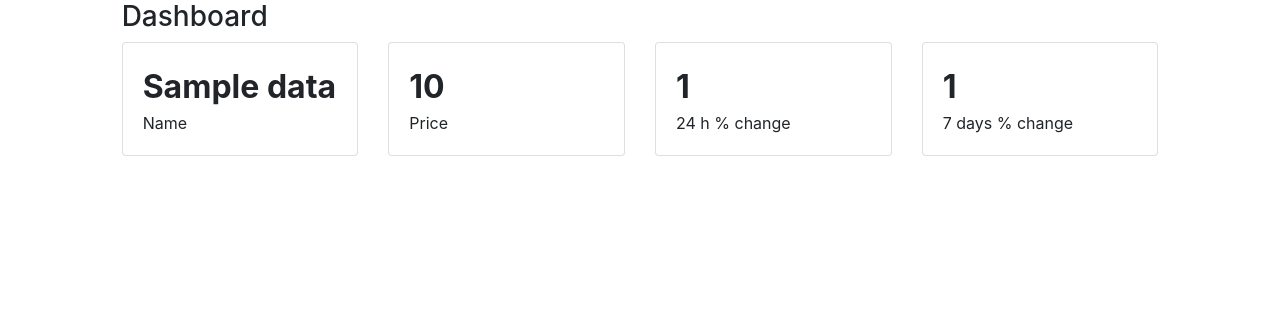
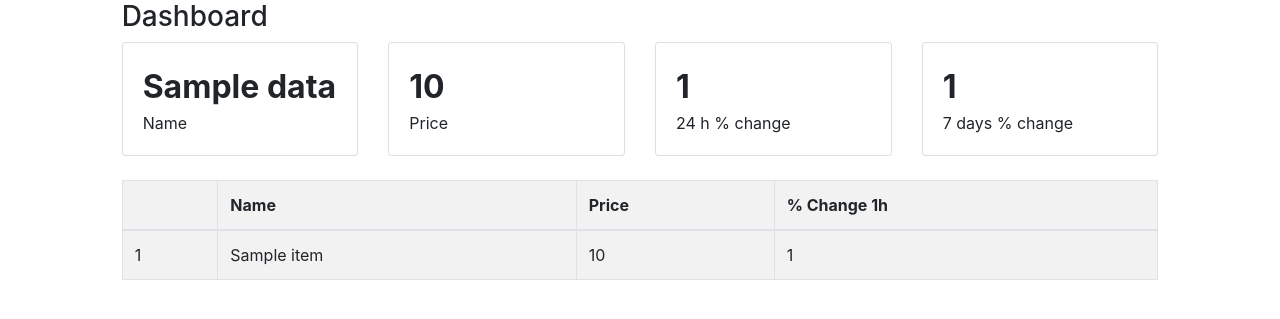
Before and after one commit to kodiers/flask_udemy, a Flask app: template app/templates/index.html in a window 1280 px wide. Shown: the top 319 px of the page. Run offline with Flask 2, Linux system fonts and the light colour scheme; the template is opened without the code that fills it: most values are stand-ins (such as "Sample title", 1, 10 or a date in 2020); some libraries are stand-ins or nearby versions.

Commit message:
added process coins

```diff
--- a/app/templates/index.html
+++ b/app/templates/index.html
@@ -57,6 +57,25 @@
                         </div>
                     </div>
                 </div>
+                <br>
+                <table class="table table-bordered table-hover table-striped">
+                    <tr>
+                        <th></th>
+                        <th>Name</th>
+                        <th>Price</th>
+                        <th>% Change 1h</th>
+                    </tr>
+                    <tbody class="">
+                        {% for item in process_coins %}
+                            <tr>
+                                <td>{{ loop.index }}</td>
+                                <td>{{ item["name"] }}</td>
+                                <td>{{ item["price_usd"] }}</td>
+                                <td>{{ item["percent_change_1h"] }}</td>
+                            </tr>
+                        {% endfor %}
+                    </tbody>
+                </table>
             </div>
             <div class="col-md-1"></div>
         </div>
--- a/app/views.py
+++ b/app/views.py
@@ -1,9 +1,9 @@
 from flask import render_template, request
 
 from . import app
-from .process_data import process
+from .process_data import process, process_coins
 
 
 @app.route('/', methods=['GET'])
 def index():
-    return render_template('index.html', data=process())
+    return render_template('index.html', data=process(), process_coins=process_coins())
```
Also changed, not shown: app/process_data.py (+8 -3 lines).
